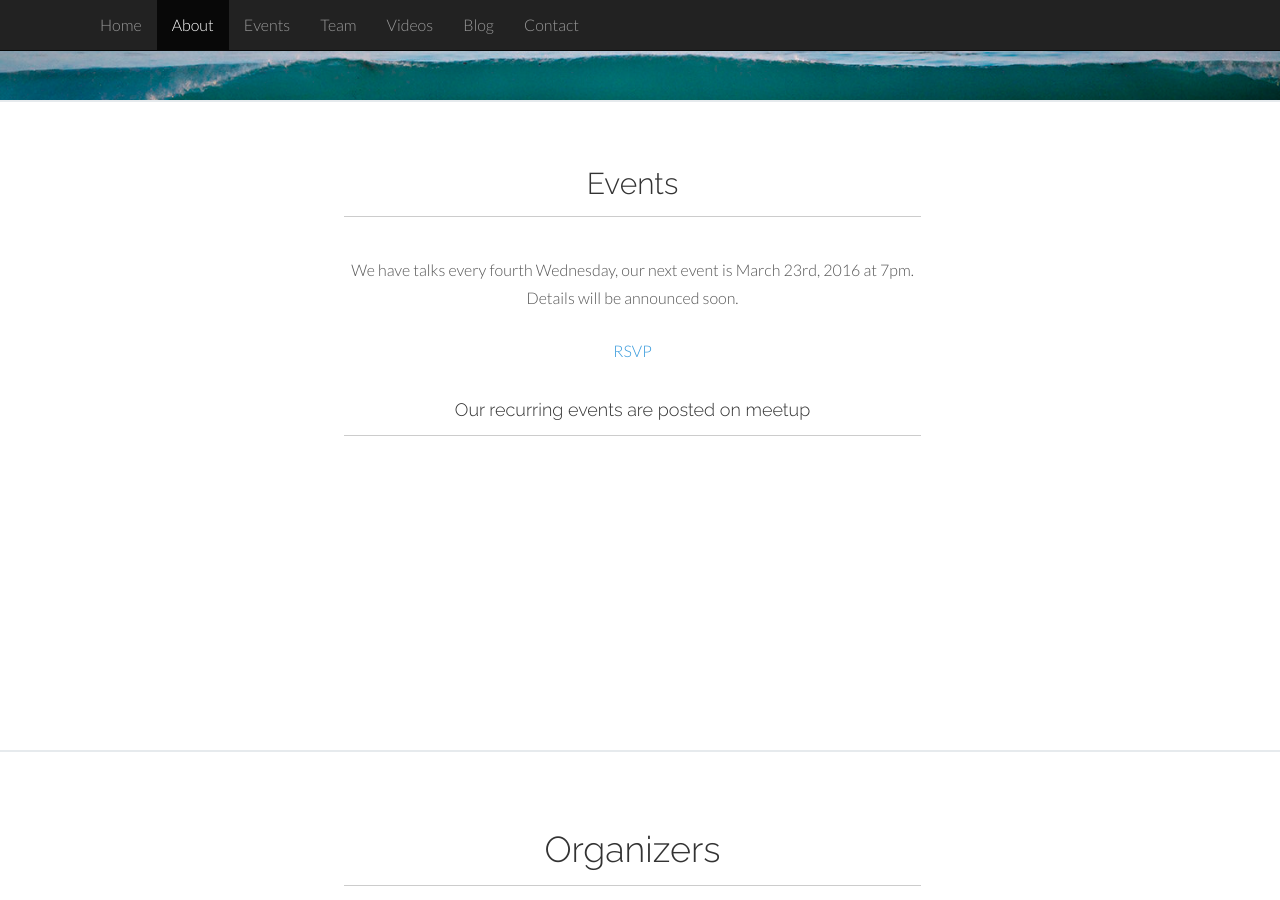
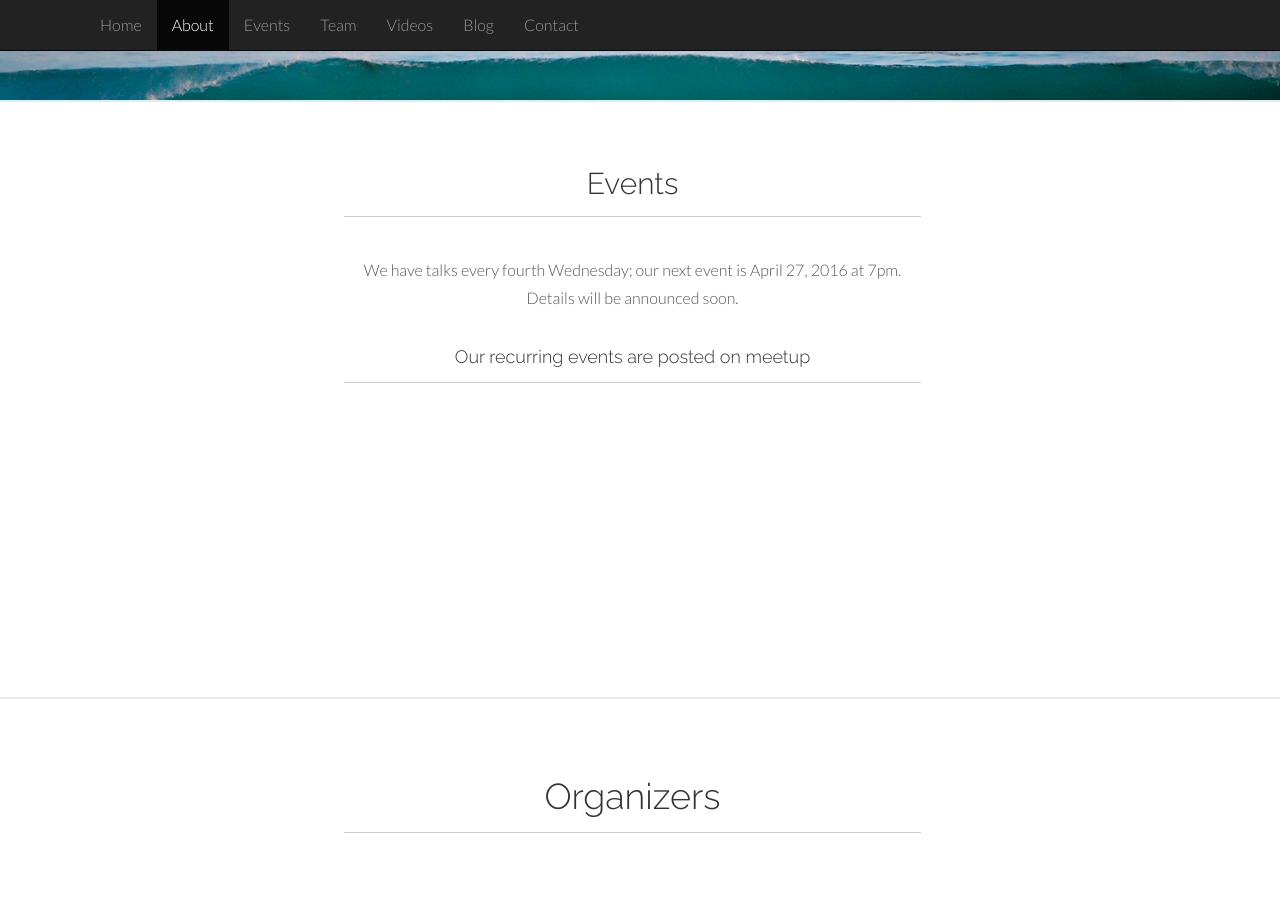
Before and after one commit to ny-haskell/ny-haskell.org, a Jekyll site: the page built from index.html, in a window 1280 px wide and 900 px high, scrolled down 1484 px. Built offline with Jekyll 4.4.1, drawn with Linux system fonts in a browser that asks for light colours.

Commit message:
Bump meetup date to April
I've also commented out the RSVP link, since (as far as I know) we don't have a meetup event for April to link to, yet.

```diff
--- a/index.html
+++ b/index.html
@@ -74,9 +74,9 @@ layout: default
         <br>
         <div class="col-lg-offset-2 col-lg-8 centered">
           <p>
-          We have talks every fourth Wednesday, our next event is March 23rd, 2016 at 7pm. <br />Details will be announced soon.
+          We have talks every fourth Wednesday; our next event is April 27, 2016 at 7pm. <br />Details will be announced soon.
           </p>
-          <p><a href="http://www.meetup.com/NY-Haskell/events/229615869/" data-event="229615869" class="mu-rsvp-btn">RSVP</a></p>
+          <!-- <p><a href="http://www.meetup.com/NY-Haskell/events/229615869/" data-event="229615869" class="mu-rsvp-btn">RSVP</a></p> -->
           <p></p>
           <p></p>
         </div><!-- col-lg -->
```
